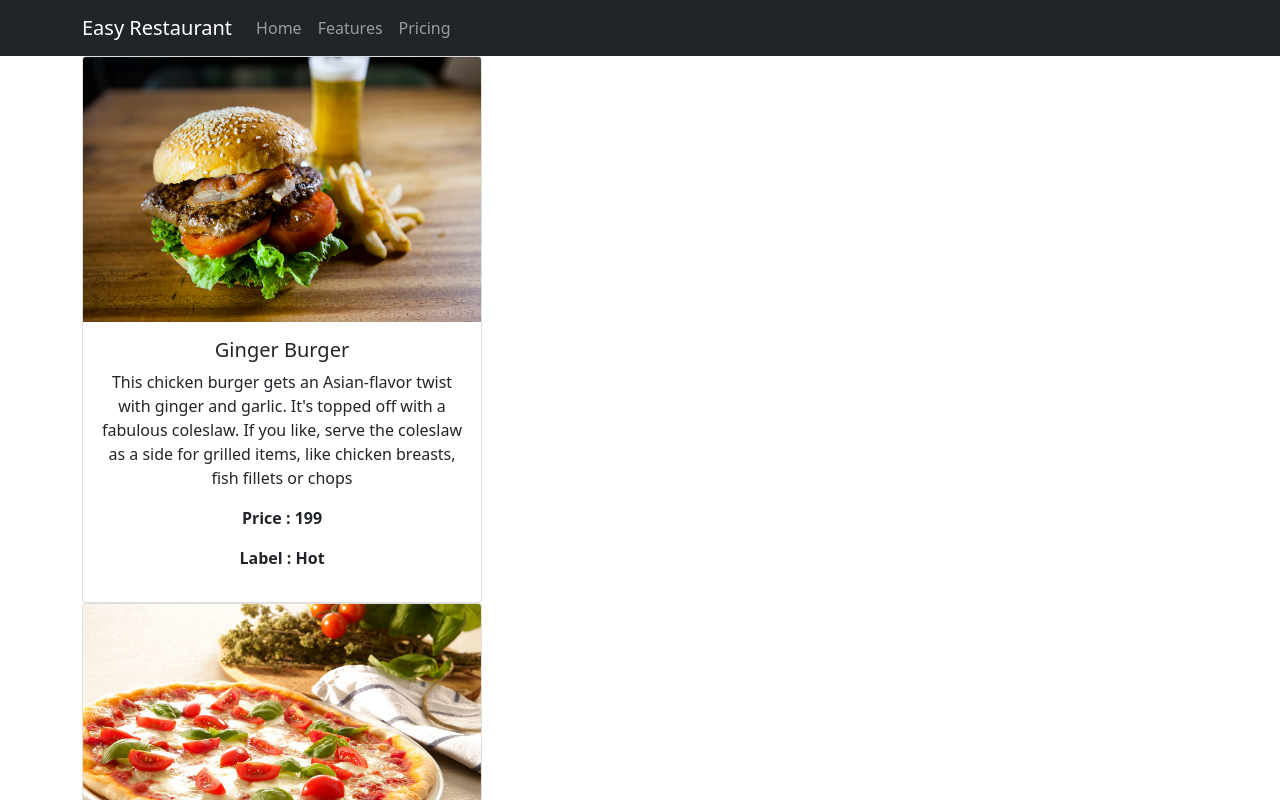
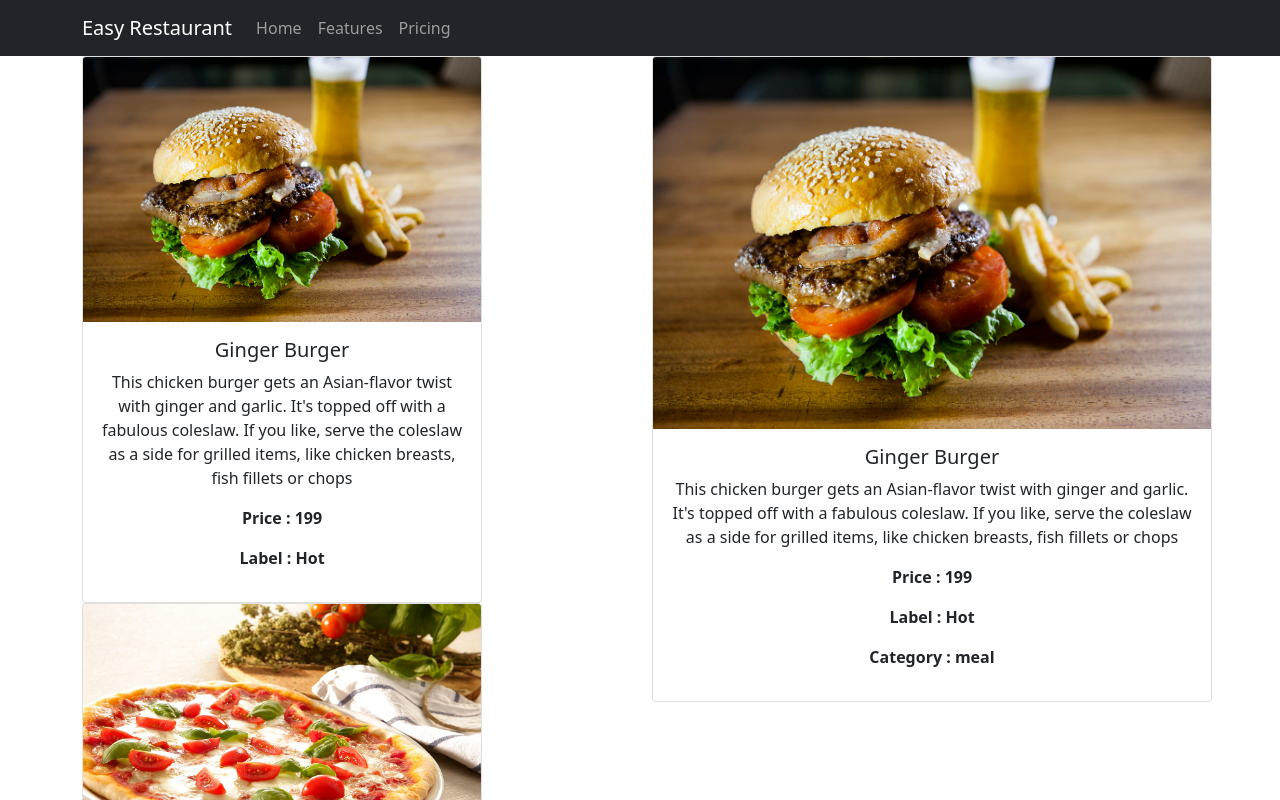
Before and after one commit to easylearningbd/react-basic-restaurant-project, a React (Create React App) app: page /menu in a window 1280 px wide. Both pictures are taken after a click on the element "Ginger Burger". Shown: the top 800 px of the page. Built offline with nearby package versions, Linux system fonts and the light colour scheme.

Commit message:
r29. DishDetail Component Part 2

```diff
--- a/src/components/body/DishDetail.jsx
+++ b/src/components/body/DishDetail.jsx
@@ -1,9 +1,23 @@
 import React from "react";
+import { Card } from "react-bootstrap";
 
-
-const DishDetail = () => {
+const DishDetail = props => {
      return (
           <div>
+
+<Card style={{ width: '35rem' }}>
+  <Card.Img variant="top" src={props.dish.image} />
+  <Card.Body>
+    <Card.Title>{props.dish.name}</Card.Title>
+    <Card.Text>
+    {props.dish.description}
+    </Card.Text>
+    <p><b>Price : {props.dish.price}</b></p>
+    <p><b>Label : {props.dish.label}</b></p>
+    <p><b>Category : {props.dish.category}</b></p>
+
+  </Card.Body>
+</Card>
 
           </div>
      )
--- a/src/components/body/Menu.jsx
+++ b/src/components/body/Menu.jsx
@@ -11,6 +11,7 @@
      }
 
      onDishSelect = dish => {
+          console.log(dish);
           this.setState({selectedDish:dish});
      }
 
@@ -20,7 +21,7 @@
           const menu = this.state.dishes.map(item => {
                return (
                     <MenuItem dish={item} key={item.id}
-                    DishSelect = {this.onDishSelect}  />
+                    DishSelect = {() => this.onDishSelect(item)}  />
                )
           })
 
--- a/src/components/body/MenuItem.jsx
+++ b/src/components/body/MenuItem.jsx
@@ -11,7 +11,7 @@
   <Card.Img variant="top" src={props.dish.image} />
   <Card.Body>
     <Card.Title style={{ cursor:"pointer" }}
-    onClick={ () => props.DishSelect(props.dish)} >
+    onClick={props.DishSelect} >
          {props.dish.name}</Card.Title>
     <Card.Text>
     {props.dish.description}
```
